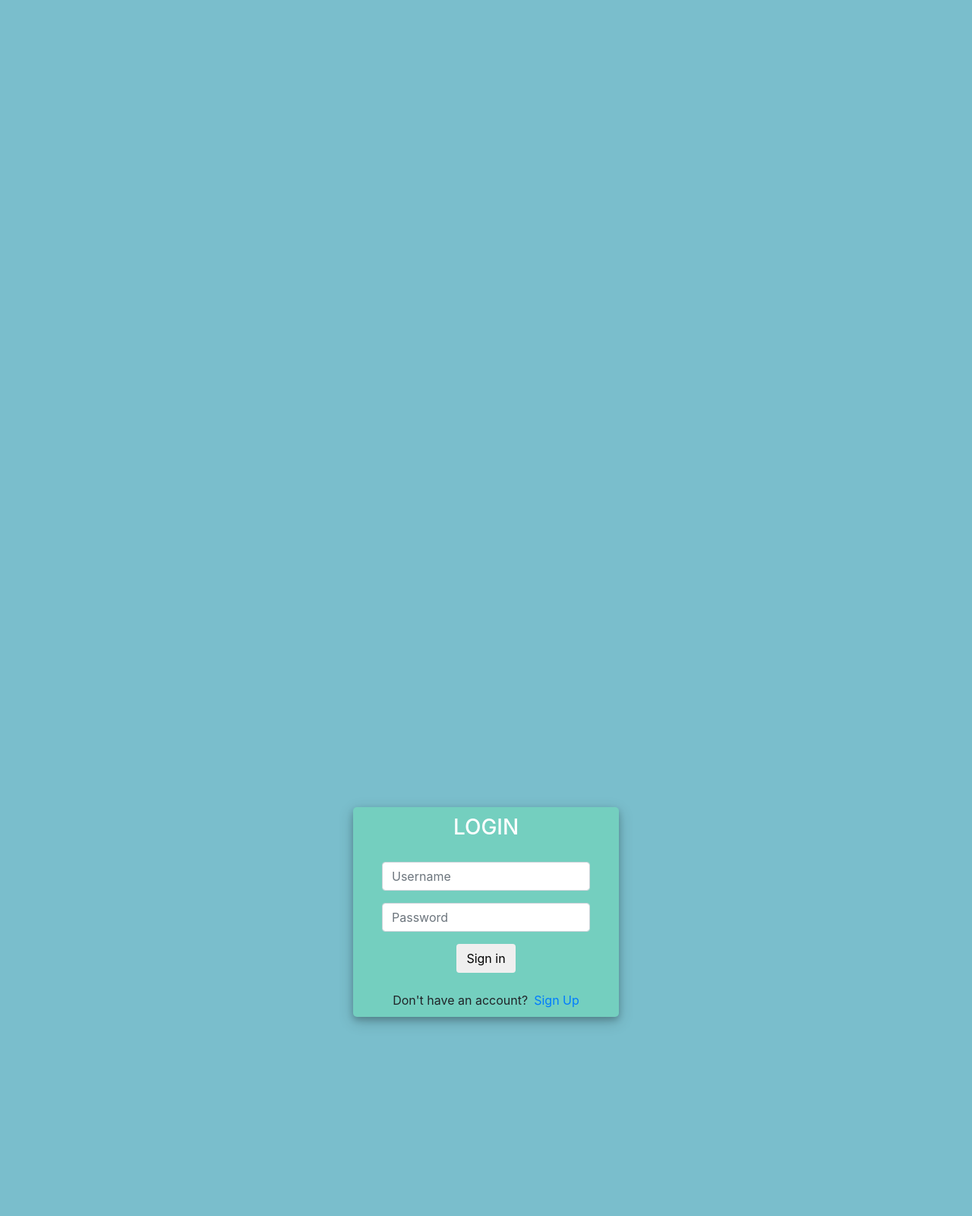
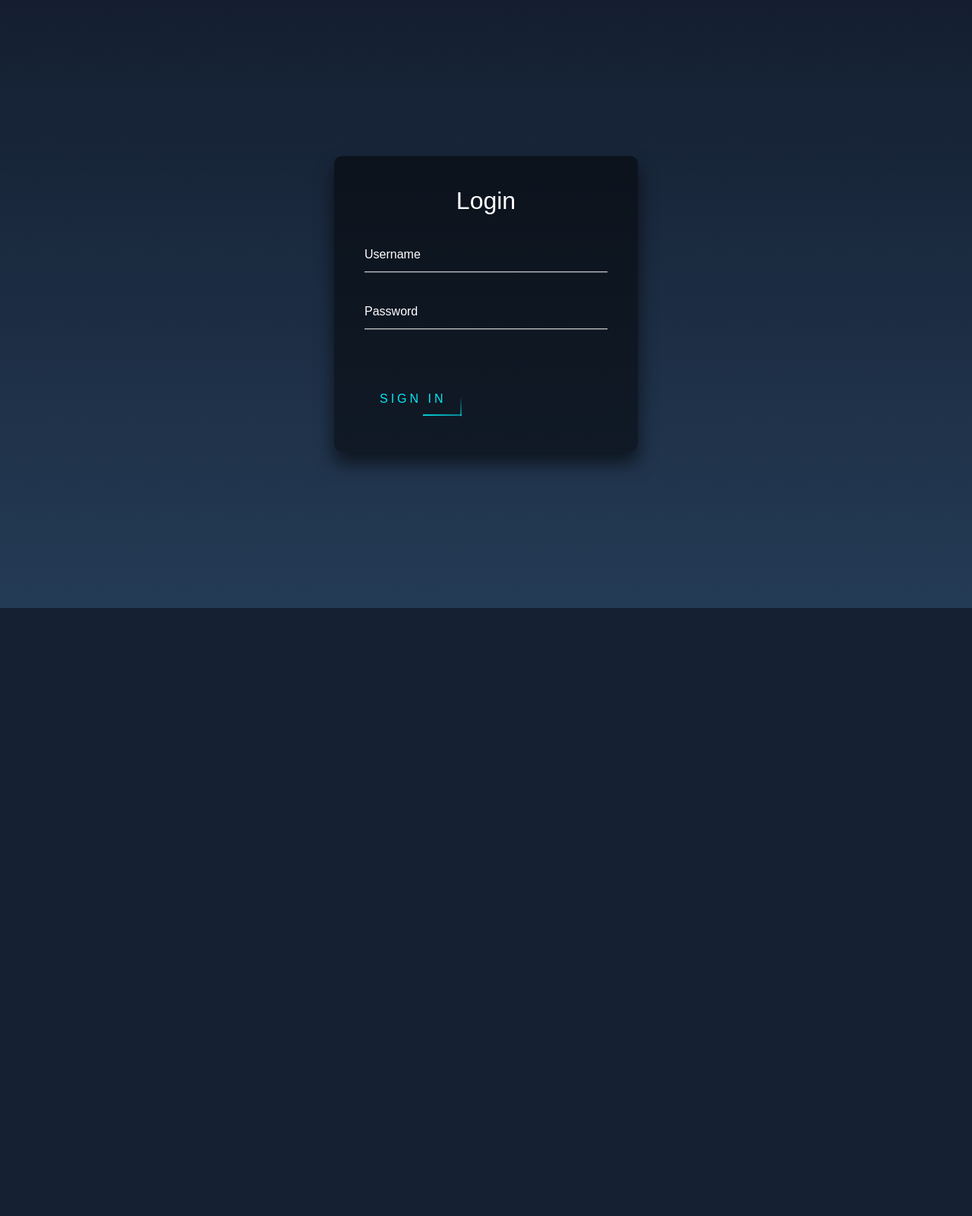
Before and after one commit to college-2023/Sanzhar-Meerim, a Django app: template users/templates/users/login.html in a window 1280 px wide. Shown: the whole page at 76% size. After the commit the page ends 800 px from the top, so only its background shows below. Run offline with Django 4.2, Linux system fonts and the light colour scheme; the template is opened without the code that fills it, so the values that code supplies are empty; some libraries are stand-ins or nearby versions.

Commit message:
login page(styled)

```diff
--- a/users/templates/users/base.html
+++ b/users/templates/users/base.html
@@ -8,64 +8,176 @@
     <link rel="stylesheet" href="https://use.fontawesome.com/releases/v5.6.1/css/all.css"
           integrity="sha384-gfdkjb5BdAXd+lj+gudLWI+BXq4IuLW5IT+brZEZsLFm++aCMlF1V92rMkPaX4PP" crossorigin="anonymous">
     <style>
-		body,
         html {
+            height: 100%;
+        }
+
+        body {
             margin: 0;
             padding: 0;
+            font-family: sans-serif;
+            background: linear-gradient(#141e30, #243b55);
+        }
+
+        .login-box {
+            position: absolute;
+            top: 50%;
+            left: 50%;
+            width: 400px;
+            padding: 40px;
+            transform: translate(-50%, -50%);
+            background: rgba(0, 0, 0, .5);
+            box-sizing: border-box;
+            box-shadow: 0 15px 25px rgba(0, 0, 0, .6);
+            border-radius: 10px;
+        }
+
+        .login-box h2 {
+            margin: 0 0 30px;
+            padding: 0;
+            color: #fff;
+            text-align: center;
+        }
+
+        .login-box .user-box {
+            position: relative;
+        }
+
+        .login-box .user-box input {
+            width: 100%;
+            padding: 10px 0;
+            font-size: 16px;
+            color: #fff;
+            margin-bottom: 30px;
+            border: none;
+            border-bottom: 1px solid #fff;
+            outline: none;
+            background: transparent;
+        }
+.login-box .user-box label {
+            position: absolute;
+            top: 0;
+            left: 0;
+            padding: 10px 0;
+            font-size: 16px;
+            color: #fff;
+            pointer-events: none;
+            transition: .5s;
+        }
+
+        .login-box .user-box input:focus~label,
+        .login-box .user-box input:valid~label {
+            top: -20px;
+            left: 0;
+            color: #03e9f4;
+            font-size: 12px;
+        }
+
+        .login-box form a {
+            position: relative;
+            display: inline-block;
+            padding: 10px 20px;
+            color: #03e9f4;
+            font-size: 16px;
+            text-decoration: none;
+            text-transform: uppercase;
+            overflow: hidden;
+            transition: .5s;
+            margin-top: 40px;
+            letter-spacing: 4px
+        }
+
+        .login-box a:hover {
+            background: #03e9f4;
+            color: #fff;
+            border-radius: 5px;
+            box-shadow: 0 0 5px #03e9f4, 0 0 25px #03e9f4, 0 0 50px #03e9f4, 0 0 100px #03e9f4;
+        }
+
+        .login-box a span {
+            position: absolute;
+            display: block;
+        }
+
+        .login-box a span:nth-child(1) {
+            top: 0;
+            left: -100%;
+            width: 100%;
+            height: 2px;
+            background: linear-gradient(90deg, transparent, #03e9f4);
+            animation: btn-anim1 1s linear infinite;
+}
+
+@keyframes btn-anim1 {
+    0% {
+        left: -100%;
+    }
+    50%,
+    100% {
+        left: 100%;
+    }
+}
+
+.login-box a span:nth-child(2) {
+    top: -100%;
+    right: 0;
+    width: 2px;
     height: 100%;
-			background: #7abecc !important;
+    background: linear-gradient(180deg, transparent, #03e9f4);
+    animation: btn-anim2 1s linear infinite;
+    animation-delay: .25s
 }
-		.user_card {
-			width: 350px;
-			margin-top: auto;
-			margin-bottom: auto;
-			background: #74cfbf;
-			position: relative;
-			display: flex;
-			justify-content: center;
-			flex-direction: column;
-			padding: 10px;
-			box-shadow: 0 4px 8px 0 rgba(0, 0, 0, 0.2), 0 6px 20px 0 rgba(0, 0, 0, 0.19);
-			-webkit-box-shadow: 0 4px 8px 0 rgba(0, 0, 0, 0.2), 0 6px 20px 0 rgba(0, 0, 0, 0.19);
-			-moz-box-shadow: 0 4px 8px 0 rgba(0, 0, 0, 0.2), 0 6px 20px 0 rgba(0, 0, 0, 0.19);
-			border-radius: 5px;
+
+@keyframes btn-anim2 {
+    0% {
+        top: -100%;
+    }
+    50%,
+    100% {
+        top: 100%;
+    }
+}
+
+.login-box a span:nth-child(3) {
+    bottom: 0;
+    right: -100%;
+    width: 100%;
+    height: 2px;
+    background: linear-gradient(270deg, transparent, #03e9f4);
+    animation: btn-anim3 1s linear infinite;
+    animation-delay: .5s
+}
+
+@keyframes btn-anim3 {
+    0% {
+        right: -100%;
+    }
+    50%,
+    100% {
+        right: 100%;
+    }
 
 }
 
-		.form_container {
-			margin-top: 20px;
+.login-box a span:nth-child(4) {
+    bottom: -100%;
+    left: 0;
+    width: 2px;
+    height: 100%;
+    background: linear-gradient(360deg, transparent, #03e9f4);
+    animation: btn-anim4 1s linear infinite;
+    animation-delay: .75s
 }
 
-		#form-title{
-			color: #fff;
+@keyframes btn-anim4 {
+    0% {
+        bottom: -100%;
     }
-		.login_btn {
-			width: 100%;
-			background: #33ccff !important;
-			color: white !important;
+    50%,
+    100% {
+        bottom: 100%;
     }
-		.login_btn:focus {
-			box-shadow: none !important;
-			outline: 0px !important;
 }
-		.login_container {
-			padding: 0 2rem;
-		}
-		.input-group-text {
-			background: #f7ba5b !important;
-			color: white !important;
-			border: 0 !important;
-			border-radius: 0.25rem 0 0 0.25rem !important;
-		}
-		.input_user,
-		.input_pass:focus {
-			box-shadow: none !important;
-			outline: 0px !important;
-		}
-
-
-
-
 
     </style>
     <title>{% block title %}{% endblock %}</title>
--- a/users/templates/users/login.html
+++ b/users/templates/users/login.html
@@ -4,37 +4,37 @@
 {% load static %}
 {% block title%}Log in{% endblock %}
 {% block login %}
-<div class="d-flex justify-content-center h-100">
-    <div class="user_card">
-        <div class="d-flex justify-content-center">
+
+<div class="login-box">
+<h2>Login</h2>
+<form method="POST" action="">
+        {% csrf_token %}
+
+<div class="user-box">
+    <input type="text" name="" required="">
+    <label>Username</label>
+</div>
+<div class="user-box">
+    <input type="password" name="" required="">
+    <label>Password</label>
+</div>
+<a href="#">
+    <span></span>
+    <span></span>
+
+    <span></span>
+            <span></span> Sign In
+        </a>
+    </form>
+</div>
+
+<!--{% for message in messages%}-->
+<!--<p id="messages">{{message}}</p>-->
+<!--{% endfor %}-->
+<!--<div class="mt-4">-->
+<!--    <div class="d-flex justify-content-center links">-->
+<!--        Don't have an account? <a href="{% url 'register' %}" class="ml-2">Sign Up</a>-->
+<!--    </div>-->
 
 
-            <h3 id="form-title">LOGIN</h3>
-        </div>
-        <div class="d-flex justify-content-center form_container">
-            <form method="POST" action="">
-                {% csrf_token %}
-                <div class="input-group mb-3">
-                    <input type="text" name="username" placeholder="Username" class="form-control">
-                </div>
-                <div class="input-group mb-2">
-                    <input type="password" name="password" placeholder="Password" class="form-control">
-                </div>
-                <div class="d-flex justify-content-center mt-3 login_container">
-                    <button class="btn ">Sign in</button>
-                </div>
-            </form>
-
-        </div>
-        {% for message in messages%}
-        <p id="messages">{{message}}</p>
-        {% endfor %}
-        <div class="mt-4">
-            <div class="d-flex justify-content-center links">
-                Don't have an account? <a href="{% url 'register' %}" class="ml-2">Sign Up</a>
-            </div>
-
-        </div>
-    </div>
-</div>
 {% endblock %}
```
Lines whose indentation alone changed are shown as unchanged.
